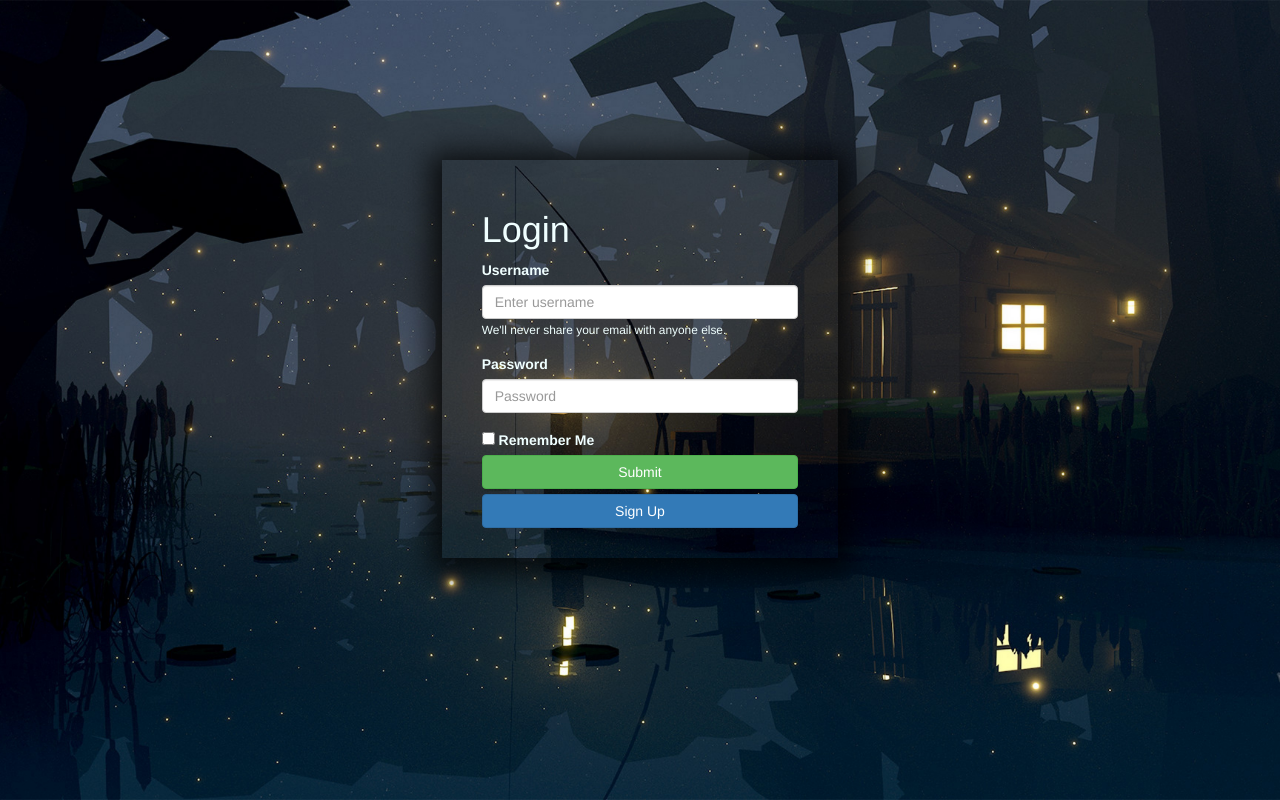
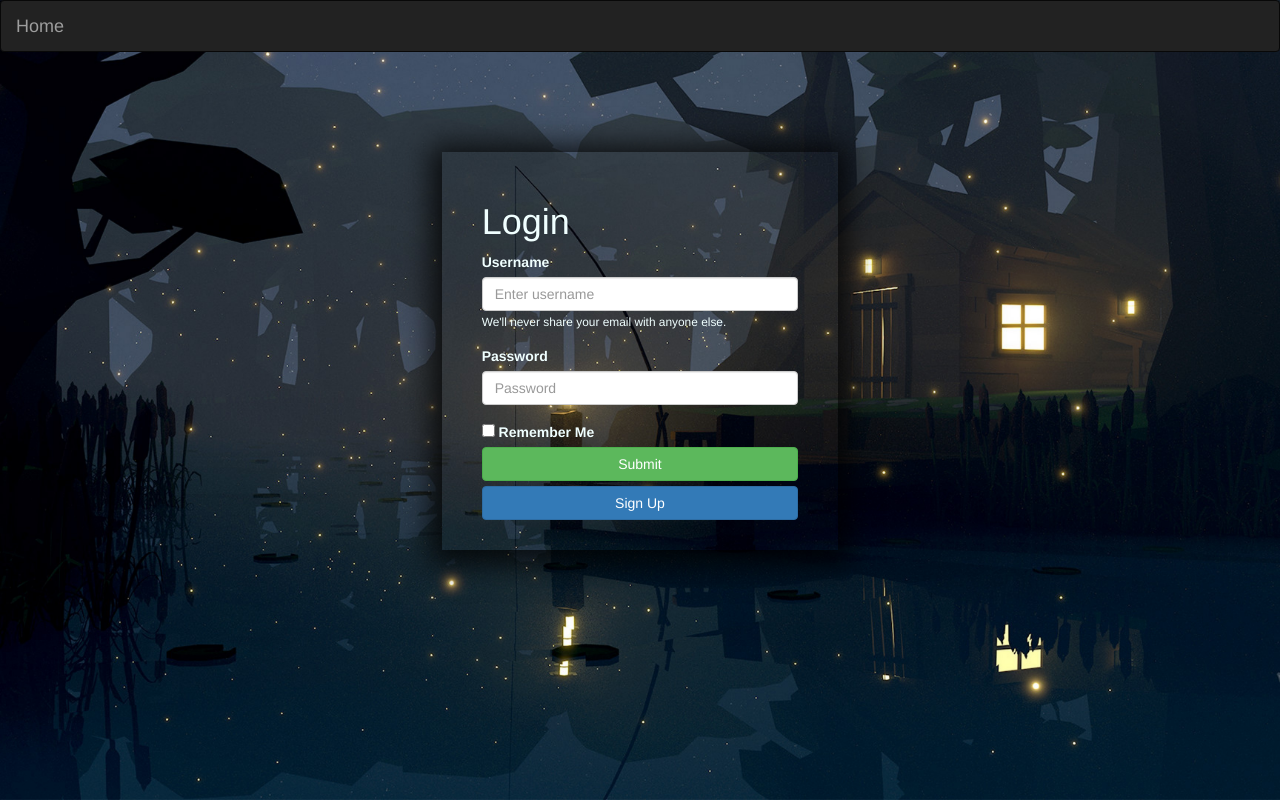
Before and after one commit to hiranosasuke/group8, a PHP site: page / in a window 1280 px wide. Run offline with PHP 8.4, Linux system fonts and the light colour scheme; some libraries are stand-ins or nearby versions.

Commit message:
another commit

```diff
--- a/css/styles.css
+++ b/css/styles.css
@@ -17,8 +17,8 @@ body
 {
 	border: 0px solid #fff;
 	padding: 30px 40px;
-	margin-top: 20vh;
-	margin-bottom: 20vh;
+	margin-top: 10vh;
+	margin-bottom: 15vh;
 	-webkit-box-shadow: -1px 4px 26px 11px rgba(0,0,0,0.75);
 	-moz-box-shadow: -1px 4px 26px 11px rgba(0,0,0,0.75);
 	box-shadow: -1px 4px 26px 11px rgba(0,0,0,0.75);
--- a/index.html
+++ b/index.html
@@ -18,6 +18,21 @@
 </head>
 
 <body>
+<nav class="navbar navbar-inverse">
+	<div class="container-fluid">
+		<div class="navbar-header">
+			<button type="button" class="navbar-toggle" data-toggle="collapse" data-target="#myNavbar">
+				<span class="icon-bar"></span>
+				<span class="icon-bar"></span>
+				<span class="icon-bar"></span>
+			</button>
+			<a class="navbar-brand" href="index.html">Home</a>
+		</div>
+		<div class="collapse navbar-collapse" id="myNavBar">
+
+		</div>
+	</div>
+</nav>
 <div class="container-fluid">
 	<div class="row">
 		<div class="col-md-4 col-sm-4 col-xs-12"></div>
--- a/signup.html
+++ b/signup.html
@@ -27,7 +27,6 @@
 			  <div class="form-group">
 				 <label for="InputEmail1">Username</label>
 				 <input type="username" class="form-control" id="exampleInputEmail1" aria-describedby="emailHelp" placeholder="Enter username">
-				 <small id="emailHelp" class="form-text">We'll never share your email with anyone else.</small>
 			  </div>
 			  <div class="form-group">
 				 <label for="InputPassword1">Password</label>
```
Also changed, not shown: css/images/home_icon.png (added).
